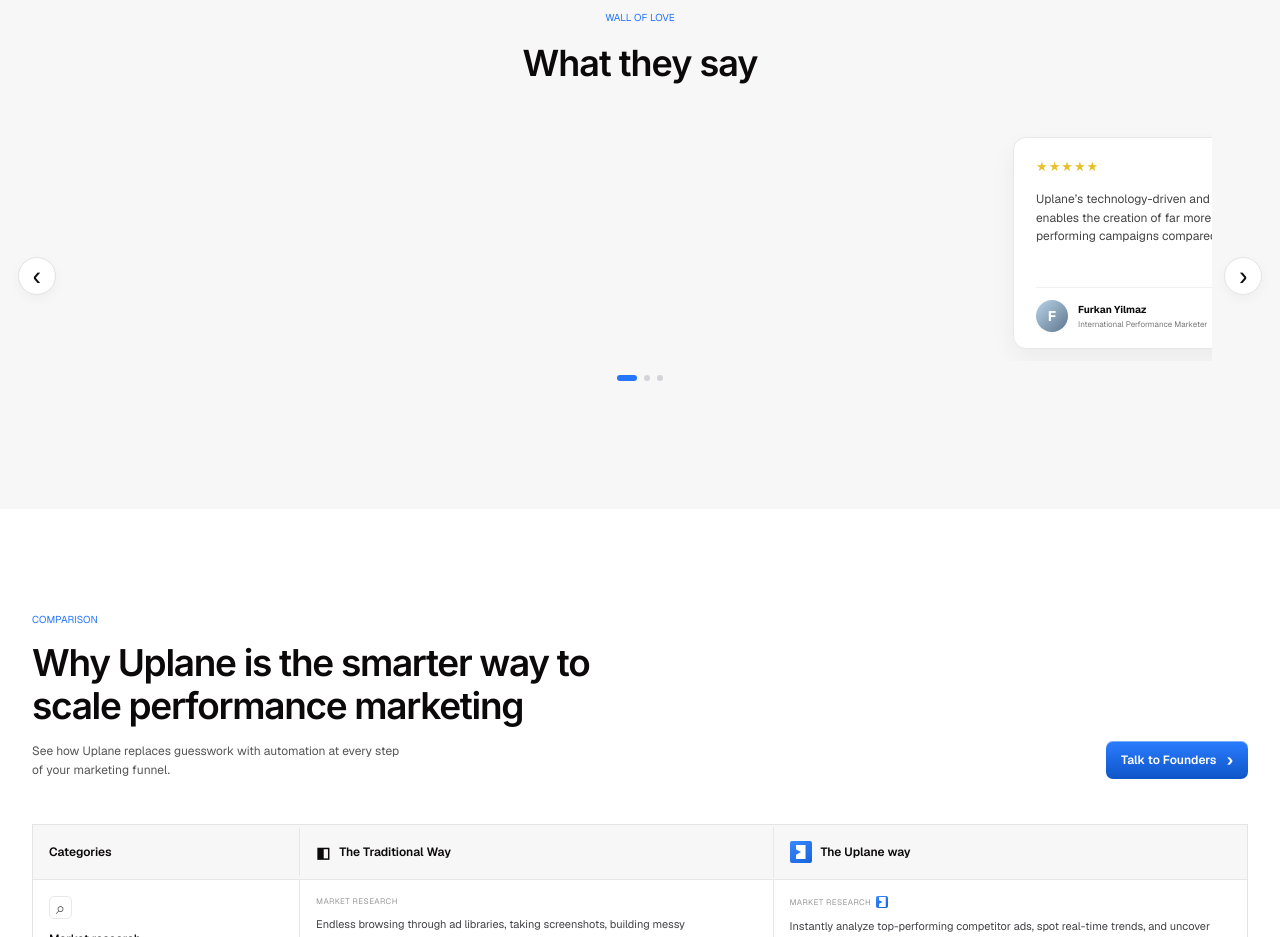
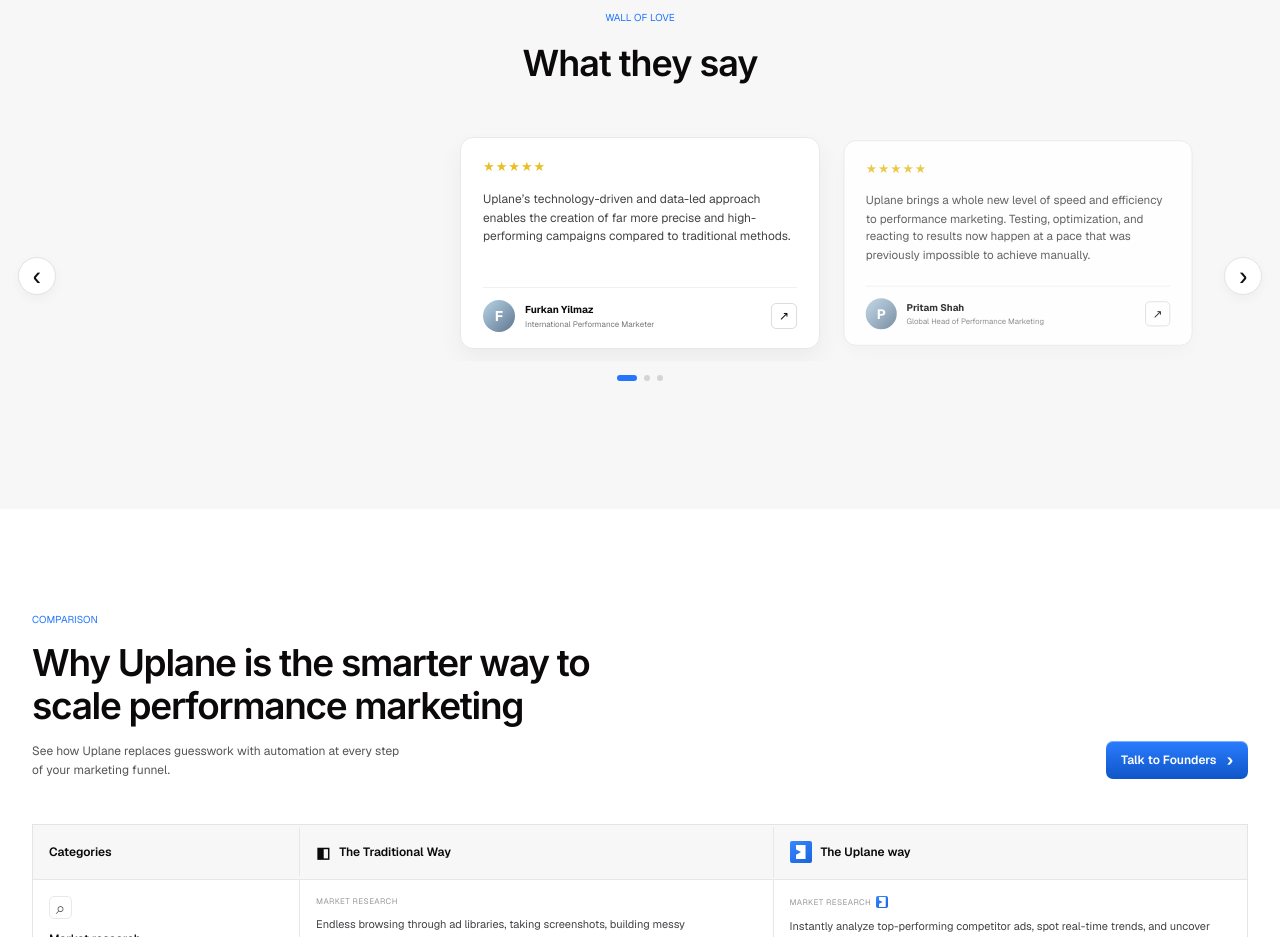
Before and after one commit to adityajadhav19/uplane-website, a Next.js app: page / in a window 1280 px wide. Shown: the part 3460-4397 px from the top of the page. Built offline with nearby package versions, Linux system fonts and the light colour scheme.

Commit message:
Center testimonial carousel on active slide

```diff
--- a/app/page.tsx
+++ b/app/page.tsx
@@ -44,7 +44,7 @@ function Reviews() {
     <div className="reviews-carousel" aria-label="Customer testimonials">
       <button className="reviews-arrow reviews-prev" type="button" onClick={() => move(-1)} aria-label="Previous testimonial">‹</button>
       <div className="reviews-viewport">
-        <div className="reviews-track" style={{ transform: `translateX(calc(50% - ${active * 378 + 180}px))` }}>
+        <div className="reviews-track" style={{ marginLeft: `calc(50% - ${active * 378 + 180}px)` }}>
           {visibleReviews.map((review, index) => (
             <article className={`review-card ${index % reviews.length === active ? "review-active" : ""}`} key={index} aria-hidden={index % reviews.length !== active && index % reviews.length !== (active + 1) % reviews.length && index % reviews.length !== (active + reviews.length - 1) % reviews.length}>
               <div className="stars">★★★★★</div>
```
